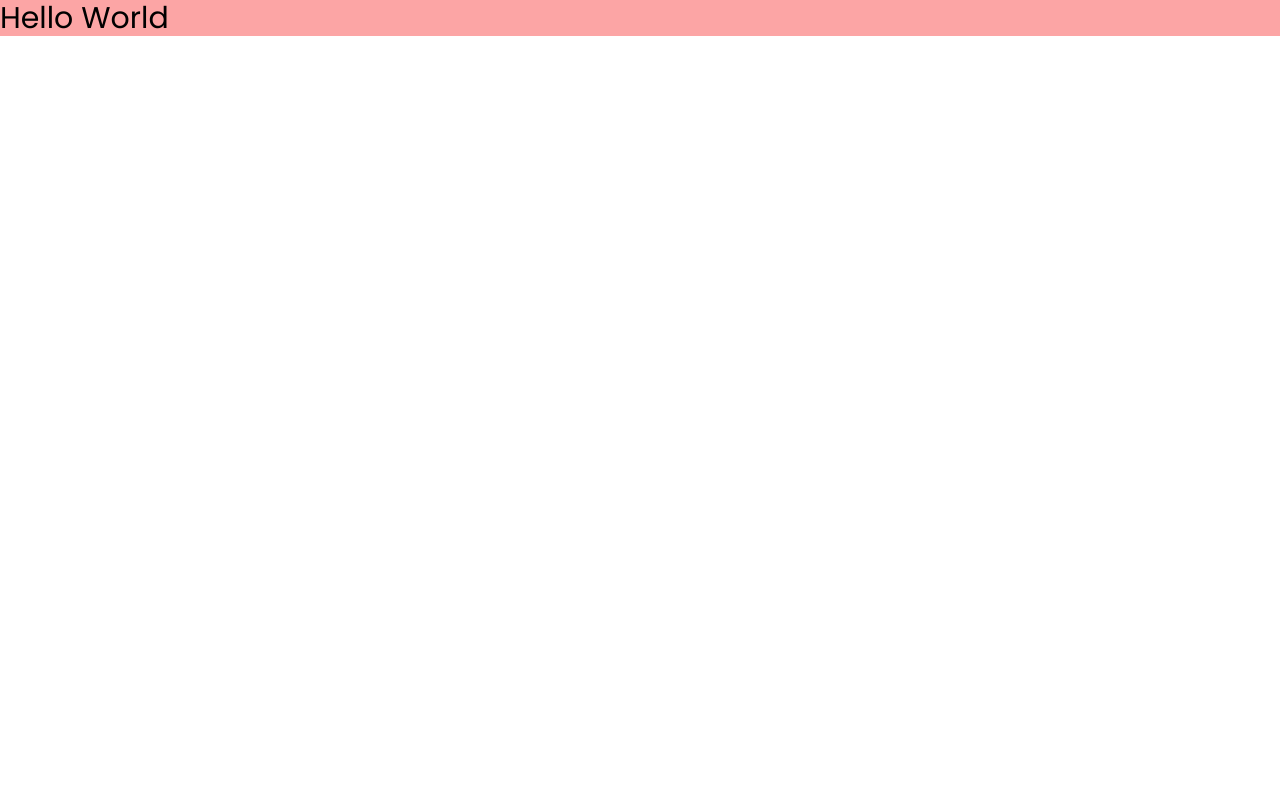
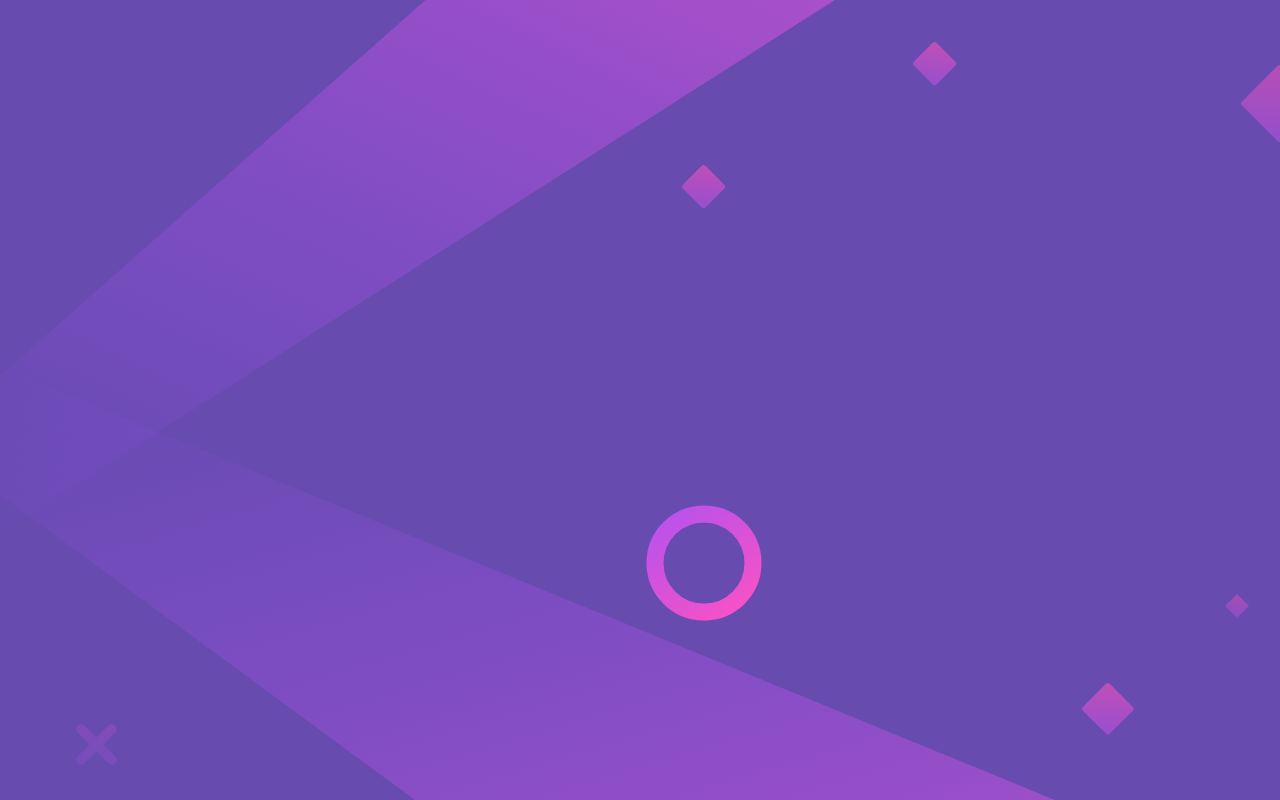
Before and after one commit to Nigraum/huddle-landing-page, a website: page src/index.html in a window 1280 px wide. Drawn offline with Linux system fonts and the light colour scheme.

Commit message:
Setting background of page

```diff
--- a/src/index.html
+++ b/src/index.html
@@ -10,9 +10,8 @@
   <link rel="icon" type="image/png" sizes="32x32" href="./assets/images/favicon-32x32.png">
   <title>Frontend Mentor | Huddle landing page with single introductory section</title>
 </head>
-<body>
-  <div class="bg-red-300 text-3xl">
-    <h1>Hello World</h1>
-  </div>
+<body class="w-full h-full bg-desktop bg-violetmain-300">
+
+
 </body>
 </html>
--- a/tailwind.config.js
+++ b/tailwind.config.js
@@ -4,11 +4,11 @@ module.exports = {
   theme: {
     extend: {
       backgroundImage: {
-        desktop: 'url(/src/assets/bg-desktop.svg)'
+        desktop: 'url(/assets/images/bg-desktop.svg)'
       },
       fontFamily: {
-        sans: 'Poppins, sans-serif',
-        open: 'Open Sans, sans-serif',
+        poppins: ['Poppins', 'sans-serif'],
+        open: ['Open Sans', 'sans-serif'],
       },
       colors: {
         violetmain: {
```
Also changed, not shown: src/output.css.
